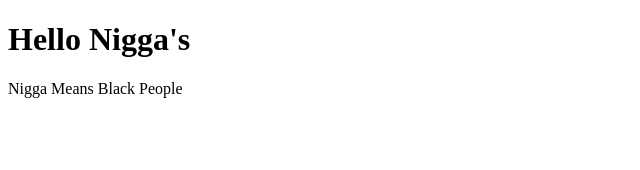
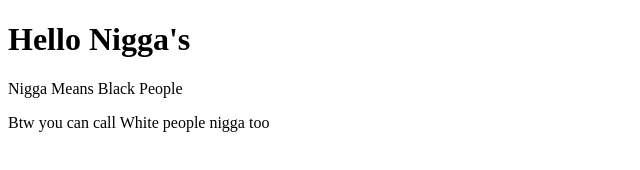
Before and after one commit to MmdFarhan/repo-exercise, a plain HTML site: page index.html in a window 1280 px wide. Shown: the whole page, without its empty margins (0-640 px from the left). Drawn offline with Linux system fonts and the light colour scheme.

Commit message:
Modified Msg

```diff
--- a/index.html
+++ b/index.html
@@ -8,5 +8,6 @@
 <body>
     <h1>Hello Nigga's</h1>
     <p>Nigga Means Black People</p>
+    <p>Btw you can call White people nigga too</p>
 </body>
 </html>
```
